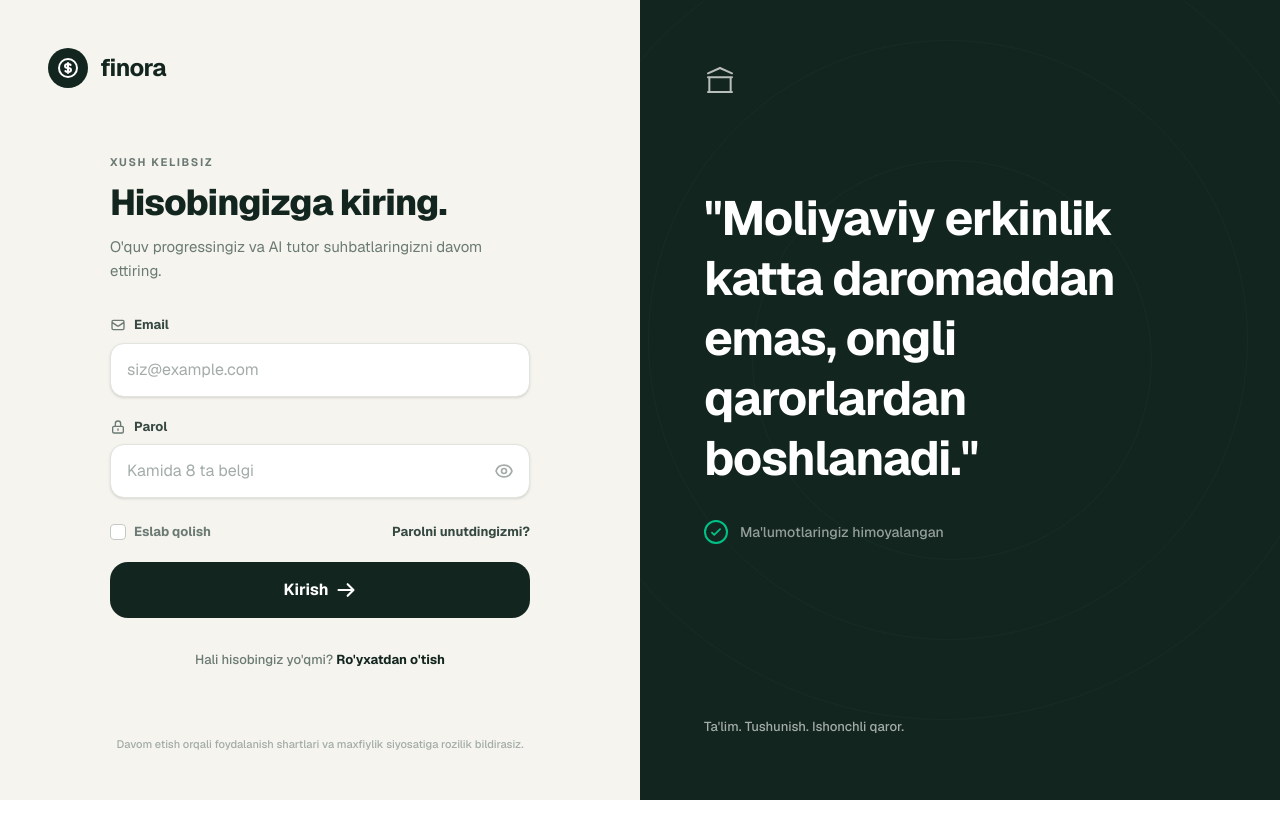
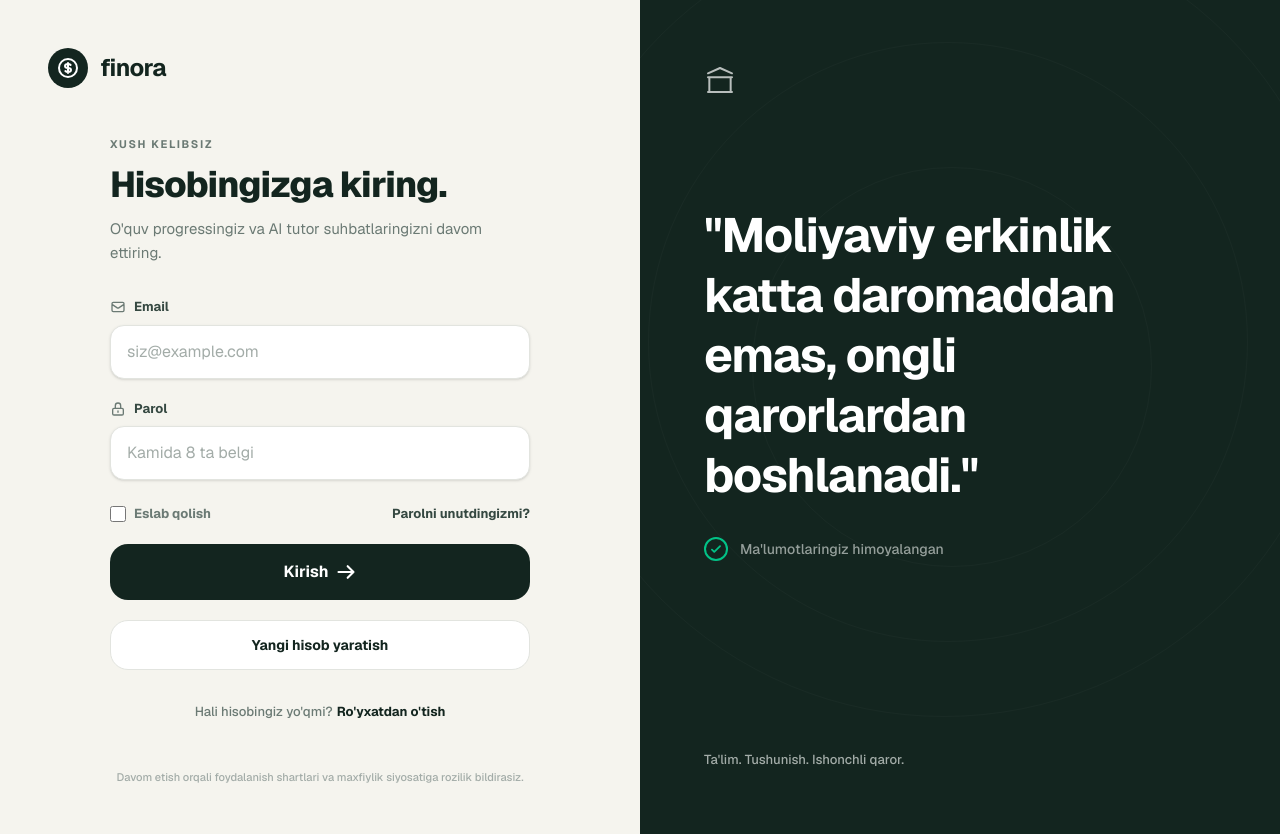
Before and after one commit to startupakseleratsiya-sys/mine-os, a Next.js app: page /auth in a window 1280 px wide. Before the commit the page ends 800 px from the top, so only its background shows below. Built offline with nearby package versions, Linux system fonts and the light colour scheme.

Commit message:
feat: setup Supabase Auth integration and refine Finora split-screen UI

```diff
--- a/package.json
+++ b/package.json
@@ -16,7 +16,7 @@
     "@react-three/drei": "^10.7.8",
     "@react-three/fiber": "^9.7.0",
     "@supabase/ssr": "^0.12.5",
-    "@supabase/supabase-js": "^2.112.4",
+    "@supabase/supabase-js": "^2.115.0",
     "ai": "^7.0.86",
     "class-variance-authority": "^0.7.1",
     "clsx": "^2.1.1",
--- /dev/null
+++ b/src/app/auth/actions.ts
@@ -0,0 +1,41 @@
+"use server";
+
+import { redirect } from "next/navigation";
+import { createClient } from "@/lib/supabase-server";
+
+export async function login(formData: FormData) {
+  const email = formData.get("email") as string;
+  const password = formData.get("password") as string;
+
+  const supabase = await createClient();
+
+  const { error } = await supabase.auth.signInWithPassword({
+    email,
+    password,
+  });
+
+  if (error) {
+    return redirect("/auth?error=Siz_kiritgan_parol_yoki_email_xato");
+  }
+
+  return redirect("/onboarding");
+}
+
+export async function signup(formData: FormData) {
+  const email = formData.get("email") as string;
+  const password = formData.get("password") as string;
+
+  const supabase = await createClient();
+
+  const { error } = await supabase.auth.signUp({
+    email,
+    password,
+  });
+
+  if (error) {
+    return redirect(`/auth?error=${error.message}`);
+  }
+
+  // Muvaffaqiyatli ro'yxatdan o'tgach
+  return redirect("/onboarding");
+}
--- a/src/app/auth/page.tsx
+++ b/src/app/auth/page.tsx
@@ -1,7 +1,8 @@
 import React from "react";
 import Link from "next/link";
+import { login, signup } from "./actions";
 
-export default function AuthPage() {
+export default function AuthPage({ searchParams }: { searchParams: { error?: string } }) {
   return (
     <div className="min-h-screen flex bg-[#F5F4EE] font-sans">
 
@@ -33,8 +34,14 @@ export default function AuthPage() {
             </p>
           </div>
 
+          {searchParams?.error && (
+            <div className="mb-4 p-3 rounded-xl bg-red-50 border border-red-100 text-red-600 text-sm font-semibold">
+              Xatolik: {searchParams.error.replace(/_/g, " ")}
+            </div>
+          )}
+
           {/* Form */}
-          <form className="space-y-5">
+          <form action={login} className="space-y-5">
 
             {/* Email */}
             <div className="space-y-2">
@@ -45,7 +52,9 @@ export default function AuthPage() {
                 Email
               </label>
               <input
+                name="email"
                 type="email"
+                required
                 placeholder="siz@example.com"
                 className="w-full px-4 py-3.5 rounded-xl border border-[#E2E4DF] bg-white text-[#13251F] placeholder-[#A3ACA8] focus:outline-none focus:ring-2 focus:ring-[#13251F]/20 focus:border-[#13251F] transition-all shadow-sm"
               />
@@ -61,23 +70,19 @@ export default function AuthPage() {
               </label>
               <div className="relative">
                 <input
+                  name="password"
                   type="password"
+                  required
                   placeholder="Kamida 8 ta belgi"
                   className="w-full px-4 py-3.5 rounded-xl border border-[#E2E4DF] bg-white text-[#13251F] placeholder-[#A3ACA8] focus:outline-none focus:ring-2 focus:ring-[#13251F]/20 focus:border-[#13251F] transition-all shadow-sm pr-12"
                 />
-                <button type="button" className="absolute right-4 top-1/2 -translate-y-1/2 text-[#A3ACA8] hover:text-[#13251F] transition-colors">
-                  <svg className="w-5 h-5" fill="none" viewBox="0 0 24 24" stroke="currentColor">
-                    <path strokeLinecap="round" strokeLinejoin="round" strokeWidth={2} d="M15 12a3 3 0 11-6 0 3 3 0 016 0z" />
-                    <path strokeLinecap="round" strokeLinejoin="round" strokeWidth={2} d="M2.458 12C3.732 7.943 7.523 5 12 5c4.478 0 8.268 2.943 9.542 7-1.274 4.057-5.064 7-9.542 7-4.477 0-8.268-2.943-9.542-7z" />
-                  </svg>
-                </button>
               </div>
             </div>
 
             {/* Remember me & Forgot Password */}
             <div className="flex items-center justify-between pt-1">
               <label className="flex items-center gap-2 cursor-pointer group">
-                <div className="w-4 h-4 rounded border border-[#C5CAC6] bg-white flex items-center justify-center group-hover:border-[#13251F] transition-colors"></div>
+                <input type="checkbox" className="w-4 h-4 rounded border border-[#C5CAC6] bg-white cursor-pointer accent-[#13251F]" />
                 <span className="text-[13px] font-bold text-[#6B7A74] group-hover:text-[#13251F] transition-colors">Eslab qolish</span>
               </label>
               <Link href="#" className="text-[13px] font-bold text-[#354841] hover:text-[#13251F] transition-colors">
@@ -86,9 +91,8 @@ export default function AuthPage() {
             </div>
 
             {/* Submit Button */}
-            <Link href="/onboarding" className="block w-full">
             <button
-                type="button"
+              type="submit"
               className="w-full py-4 mt-2 bg-[#13251F] hover:bg-[#1C362D] text-white rounded-2xl font-bold text-base flex items-center justify-center gap-2 transition-all transform hover:-translate-y-0.5"
             >
               Kirish
@@ -96,12 +100,18 @@ export default function AuthPage() {
                 <path strokeLinecap="round" strokeLinejoin="round" strokeWidth={2.5} d="M14 5l7 7m0 0l-7 7m7-7H3" />
               </svg>
             </button>
-            </Link>
+            <button
+              formAction={signup}
+              className="w-full py-3.5 bg-white border border-[#E2E4DF] hover:bg-[#F5F4EE] text-[#13251F] rounded-2xl font-bold text-sm flex items-center justify-center transition-all"
+            >
+              Yangi hisob yaratish
+            </button>
           </form>
 
           {/* Footer text */}
           <p className="text-center mt-8 text-[13px] font-medium text-[#6B7A74]">
-            Hali hisobingiz yo&apos;qmi? <Link href="#" className="font-bold text-[#13251F] hover:underline transition-colors">Ro&apos;yxatdan o&apos;tish</Link>
+            Hali hisobingiz yo&apos;qmi?
+            <button formAction={signup} className="ml-1 font-bold text-[#13251F] hover:underline transition-colors">Ro&apos;yxatdan o&apos;tish</button>
           </p>
 
         </div>
```
Also changed, not shown: 2 other files (tests, documents, lock files or other folders). Lines whose indentation alone changed are shown as unchanged.
